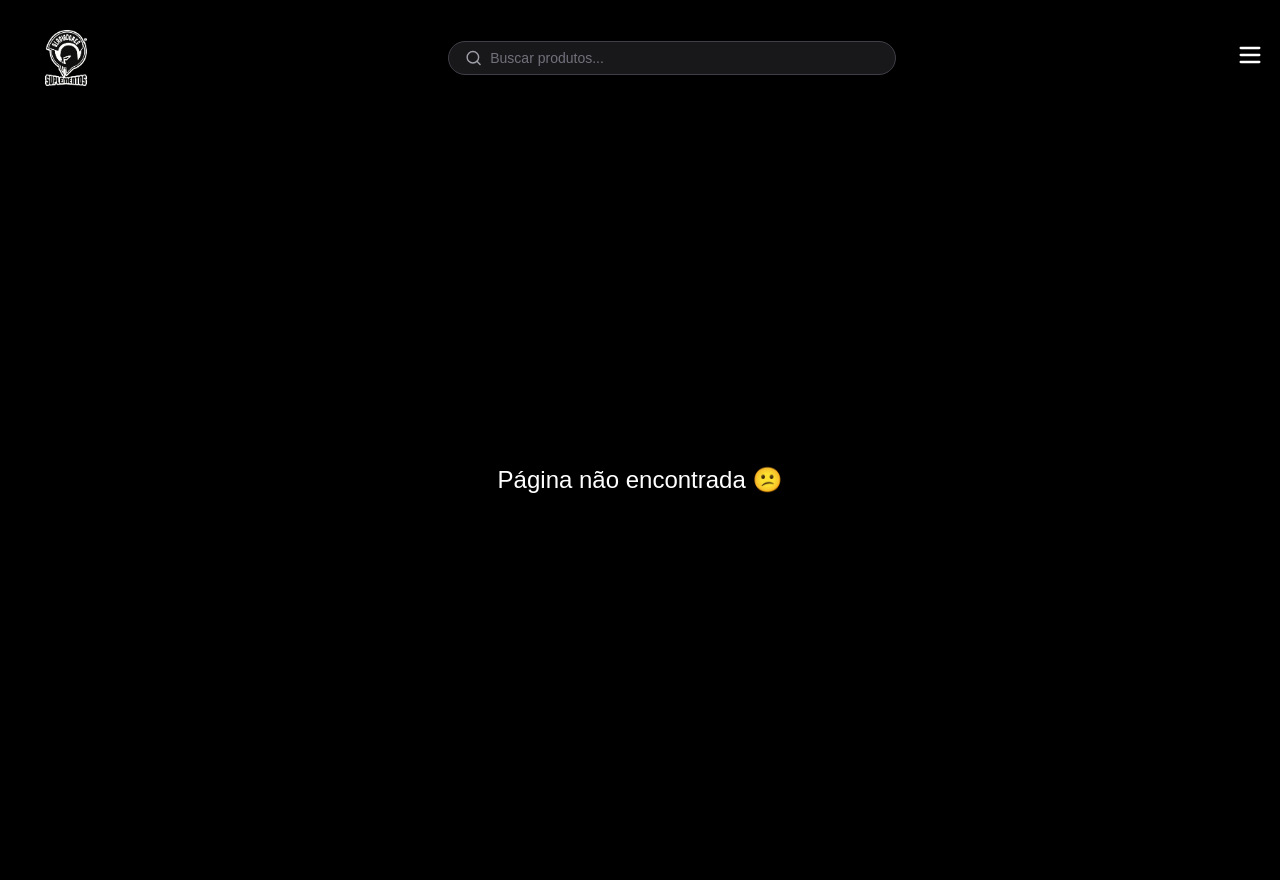
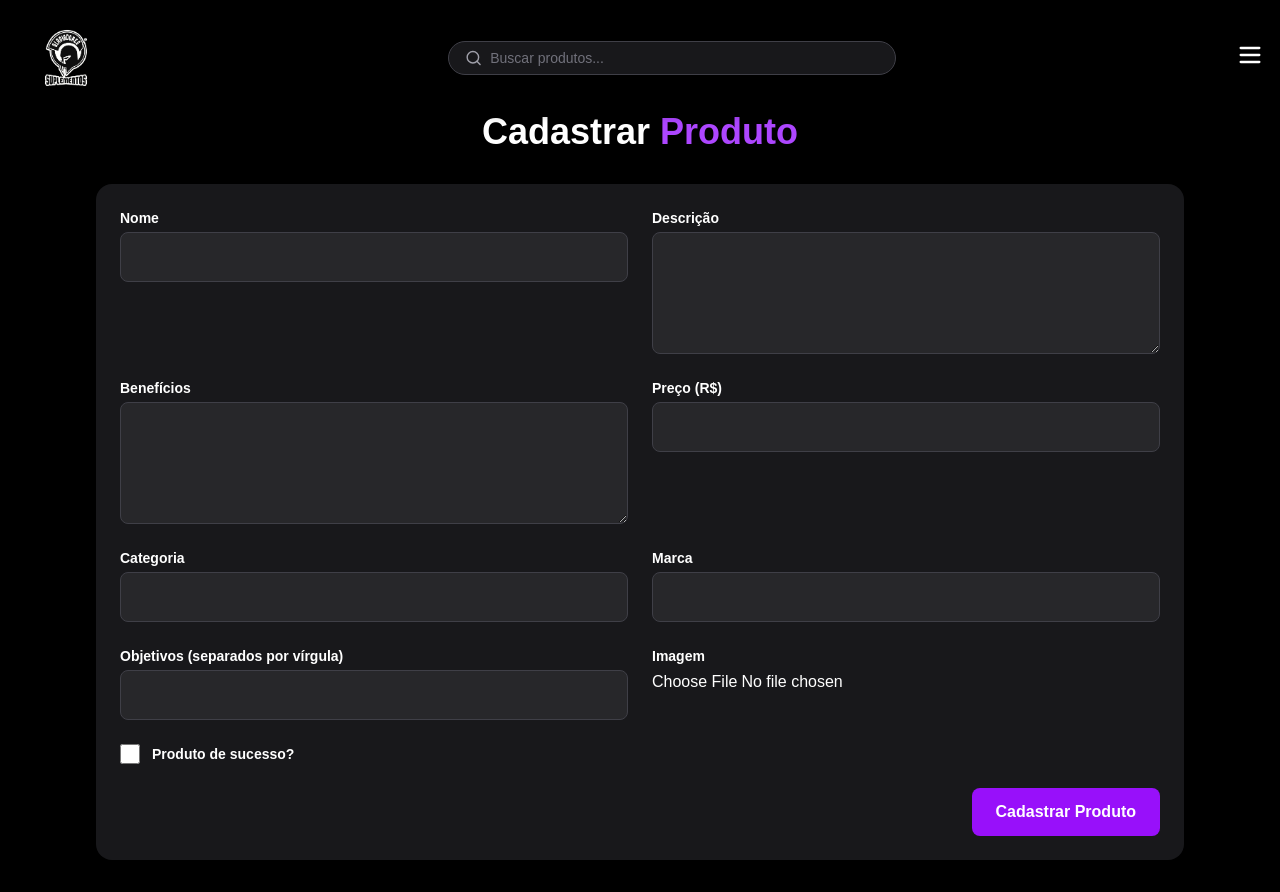
Before and after one commit to Bruno-Alvez/gladiadores-supplements, a Next.js app in the folder frontend/: page /admin/products in a window 1280 px wide. Before the commit this address had no page. Built offline with nearby package versions, Linux system fonts and the light colour scheme.

Commit message:
Create product registration form UI with premium design for admin panel

```diff
--- /dev/null
+++ b/frontend/src/app/admin/products/ProductForm.jsx
@@ -0,0 +1,163 @@
+'use client';
+
+import { useState } from 'react';
+
+export default function ProductForm() {
+  const [formData, setFormData] = useState({
+    name: '',
+    description: '',
+    benefits: '',
+    price: '',
+    image: null,
+    category: '',
+    brand: '',
+    goals: [],
+    success: false,
+  });
+
+  const handleChange = (e) => {
+    const { name, value, type, checked, files } = e.target;
+
+    if (type === 'checkbox') {
+      setFormData((prev) => ({
+        ...prev,
+        [name]: checked,
+      }));
+    } else if (type === 'file') {
+      setFormData((prev) => ({
+        ...prev,
+        image: files[0],
+      }));
+    } else {
+      setFormData((prev) => ({
+        ...prev,
+        [name]: value,
+      }));
+    }
+  };
+
+  const handleSubmit = (e) => {
+    e.preventDefault();
+    console.log('Submitted product:', formData);
+  };
+
+  return (
+    <form onSubmit={handleSubmit} className="grid grid-cols-1 md:grid-cols-2 gap-6 bg-zinc-900 p-6 rounded-2xl shadow-xl">
+      <div className="flex flex-col">
+        <label className="mb-1 text-sm font-semibold">Nome</label>
+        <input
+          type="text"
+          name="name"
+          value={formData.name}
+          onChange={handleChange}
+          className="bg-zinc-800 p-3 rounded-lg text-white border border-zinc-700 focus:outline-none focus:border-purple-500"
+          required
+        />
+      </div>
+
+      <div className="flex flex-col">
+        <label className="mb-1 text-sm font-semibold">Descrição</label>
+        <textarea
+          name="description"
+          value={formData.description}
+          onChange={handleChange}
+          className="bg-zinc-800 p-3 rounded-lg text-white border border-zinc-700 focus:outline-none focus:border-purple-500"
+          rows={4}
+          required
+        />
+      </div>
+
+      <div className="flex flex-col">
+        <label className="mb-1 text-sm font-semibold">Benefícios</label>
+        <textarea
+          name="benefits"
+          value={formData.benefits}
+          onChange={handleChange}
+          className="bg-zinc-800 p-3 rounded-lg text-white border border-zinc-700 focus:outline-none focus:border-purple-500"
+          rows={4}
+        />
+      </div>
+
+      <div className="flex flex-col">
+        <label className="mb-1 text-sm font-semibold">Preço (R$)</label>
+        <input
+          type="number"
+          name="price"
+          value={formData.price}
+          onChange={handleChange}
+          className="bg-zinc-800 p-3 rounded-lg text-white border border-zinc-700 focus:outline-none focus:border-purple-500"
+          required
+        />
+      </div>
+
+      <div className="flex flex-col">
+        <label className="mb-1 text-sm font-semibold">Categoria</label>
+        <input
+          type="text"
+          name="category"
+          value={formData.category}
+          onChange={handleChange}
+          className="bg-zinc-800 p-3 rounded-lg text-white border border-zinc-700 focus:outline-none focus:border-purple-500"
+          required
+        />
+      </div>
+
+      <div className="flex flex-col">
+        <label className="mb-1 text-sm font-semibold">Marca</label>
+        <input
+          type="text"
+          name="brand"
+          value={formData.brand}
+          onChange={handleChange}
+          className="bg-zinc-800 p-3 rounded-lg text-white border border-zinc-700 focus:outline-none focus:border-purple-500"
+        />
+      </div>
+
+      <div className="flex flex-col">
+        <label className="mb-1 text-sm font-semibold">Objetivos (separados por vírgula)</label>
+        <input
+          type="text"
+          name="goals"
+          value={formData.goals}
+          onChange={(e) =>
+            setFormData((prev) => ({
+              ...prev,
+              goals: e.target.value.split(',').map((g) => g.trim()),
+            }))
+          }
+          className="bg-zinc-800 p-3 rounded-lg text-white border border-zinc-700 focus:outline-none focus:border-purple-500"
+        />
+      </div>
+
+      <div className="flex flex-col">
+        <label className="mb-1 text-sm font-semibold">Imagem</label>
+        <input
+          type="file"
+          accept="image/*"
+          onChange={handleChange}
+          className="text-white"
+        />
+      </div>
+
+      <div className="flex items-center space-x-3">
+        <input
+          type="checkbox"
+          name="success"
+          checked={formData.success}
+          onChange={handleChange}
+          className="w-5 h-5"
+        />
+        <label className="text-sm font-semibold">Produto de sucesso?</label>
+      </div>
+
+      <div className="md:col-span-2 flex justify-end">
+        <button
+          type="submit"
+          className="bg-purple-600 hover:bg-purple-700 transition-colors px-6 py-3 rounded-lg text-white font-semibold"
+        >
+          Cadastrar Produto
+        </button>
+      </div>
+    </form>
+  );
+}
--- /dev/null
+++ b/frontend/src/app/admin/products/page.jsx
@@ -0,0 +1,14 @@
+'use client';
+
+import ProductForm from './ProductForm';
+
+export default function AdminProductPage() {
+  return (
+    <main className="min-h-screen bg-black text-white px-4 py-8 md:px-12 lg:px-24">
+      <h1 className="text-3xl md:text-4xl font-bold text-center mb-8">
+        Cadastrar <span className="text-purple-500">Produto</span>
+      </h1>
+      <ProductForm />
+    </main>
+  );
+}
```
